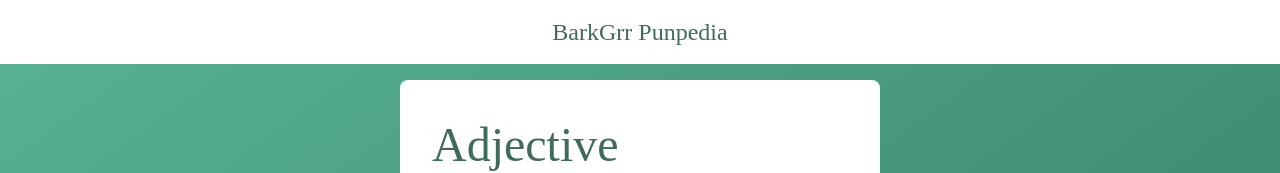
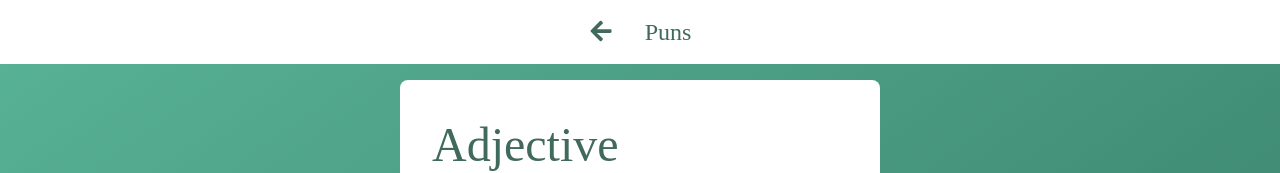
Before and after one commit to nadinejuraschek/DogPunpedia, a React (Create React App) app in the folder client/: page /pun in a window 1280 px wide. Shown: the top 173 px of the page. Built offline with nearby package versions, Linux system fonts and the light colour scheme; a web font is replaced by a local one.

Commit message:
added back button

```diff
--- a/client/src/components/App.js
+++ b/client/src/components/App.js
@@ -5,9 +5,6 @@ import {
   Switch,
   Route
 } from "react-router-dom";
-
-// COMPONENTS
-import Navbar from '../components/Navbar';
 
 // PAGES
 import Home from '../pages/Home';
@@ -22,7 +19,6 @@ function App() {
   return (
     <>
       <Router>
-        <Navbar />
         <Switch>
           <Route path='/pun/adjective'>
             <Adjective />
--- a/client/src/components/Navbar.js
+++ b/client/src/components/Navbar.js
@@ -1,18 +1,18 @@
 // REACT
 import React from 'react';
+import { Link } from 'react-router-dom';
 
 // ICONS
-// import BackIcon from '../components/BackIcon';
+import BackIcon from '../components/BackIcon';
 
-const Navbar = () => {
+const Navbar = ({ prevPage, title }) => {
     return (
         <nav>
-            {/* <BackIcon /> */}
-            {/* { pageTitle === 'Home'
-                ? null
-                : <BackIcon onClick={() => history.goBack()}/>
-            } */}
-            <p>BarkGrr Punpedia</p>
+            { prevPage
+                ? <Link to={prevPage}><BackIcon /></Link>
+                : null
+            }
+            <p>{title}</p>
         </nav>
     );
 };
--- a/client/src/index.css
+++ b/client/src/index.css
@@ -99,6 +99,7 @@ img {
 .back {
   height: 1.5rem;
   width: 1.5rem;
+  margin-right: 2rem;
 }
 
 .again-btn {
--- a/client/src/pages/AddPun.js
+++ b/client/src/pages/AddPun.js
@@ -6,6 +6,7 @@ import axios from 'axios';
 
 // COMPONENTS
 import SubmitButton from '../components/SubmitButton';
+import Navbar from '../components/Navbar';
 
 const AddPun = () => {
     const [ newPun, setNewPun ] = useState({ type: '', pun: '' });
@@ -36,6 +37,8 @@ const AddPun = () => {
     };
 
     return (
+        <>
+        <Navbar prevPage='/' title='Add a Pun' />
         <main>
             <form onSubmit={handleSubmit}>
                 <div>
@@ -70,6 +73,7 @@ const AddPun = () => {
                 <div className='submit-message'>{message}</div>
             </form>
         </main>
+        </>
     );
 };
 
--- a/client/src/pages/Adjective.js
+++ b/client/src/pages/Adjective.js
@@ -6,6 +6,9 @@ import axios from 'axios';
 
 // ICONS
 import AgainIcon from '../components/AgainIcon';
+
+// COMPONENTS
+import Navbar from '../components/Navbar';
 
 const Adjective = () => {
     const [ adjective, setAdjective ] = useState('');
@@ -26,6 +29,8 @@ const Adjective = () => {
     };
 
     return (
+        <>
+        <Navbar prevPage='/pun' title='Adjective' />
         <main>
             <div className="btn-container">
                 <button className='again-btn' onClick={getNewResult}><AgainIcon /></button>
@@ -34,6 +39,7 @@ const Adjective = () => {
                 {adjective}
             </p>
         </main>
+        </>
     );
 };
 
--- a/client/src/pages/Hashtag.js
+++ b/client/src/pages/Hashtag.js
@@ -6,6 +6,9 @@ import axios from 'axios';
 
 // ICONS
 import AgainIcon from '../components/AgainIcon';
+
+// COMPONENTS
+import Navbar from '../components/Navbar';
 
 const Hashtag = () => {
     const [ hashtag, setHashtag ] = useState('');
@@ -26,6 +29,8 @@ const Hashtag = () => {
     };
 
     return (
+        <>
+        <Navbar prevPage='/' title='Hashtag'  />
         <main>
             <div className="btn-container">
                 <button className='again-btn' onClick={getNewResult}><AgainIcon /></button>
@@ -34,6 +39,7 @@ const Hashtag = () => {
                 {hashtag}
             </p>
         </main>
+        </>
     );
 };
 
--- a/client/src/pages/Home.js
+++ b/client/src/pages/Home.js
@@ -4,9 +4,12 @@ import { Link } from 'react-router-dom';
 
 // COMPONENTS
 import Button from '../components/Button';
+import Navbar from '../components/Navbar';
 
 const Home = () => {
     return (
+        <>
+        <Navbar title='BarkGrr Punpedia' />
         <main>
             <Link to='/pun'>
                 <Button title='Puns' icon='book' />
@@ -18,6 +21,7 @@ const Home = () => {
                 <Button title='New Pun' icon='plus' />
             </Link>
         </main>
+        </>
     );
 };
 
--- a/client/src/pages/Noun.js
+++ b/client/src/pages/Noun.js
@@ -6,6 +6,9 @@ import axios from 'axios';
 
 // ICONS
 import AgainIcon from '../components/AgainIcon';
+
+// COMPONENTS
+import Navbar from '../components/Navbar';
 
 const Noun = () => {
     const [ noun, setNoun ] = useState('');
@@ -26,6 +29,8 @@ const Noun = () => {
     };
 
     return (
+        <>
+        <Navbar prevPage='/pun' title='Noun'  />
         <main>
             <div className="btn-container">
                 <button className='again-btn' onClick={getNewResult}><AgainIcon /></button>
@@ -34,6 +39,7 @@ const Noun = () => {
                 {noun}
             </p>
         </main>
+        </>
     );
 };
 
--- a/client/src/pages/Phrase.js
+++ b/client/src/pages/Phrase.js
@@ -6,6 +6,9 @@ import axios from 'axios';
 
 // ICONS
 import AgainIcon from '../components/AgainIcon';
+
+// COMPONENTS
+import Navbar from '../components/Navbar';
 
 const Phrase = () => {
     const [ phrase, setPhrase ] = useState('');
@@ -26,6 +29,8 @@ const Phrase = () => {
     };
 
     return (
+        <>
+        <Navbar prevPage='/pun' title='Phrase'  />
         <main>
             <div className="btn-container">
                 <button className='again-btn' onClick={getNewResult}><AgainIcon /></button>
@@ -34,6 +39,7 @@ const Phrase = () => {
                 {phrase}
             </p>
         </main>
+        </>
     );
 };
 
--- a/client/src/pages/Puns.js
+++ b/client/src/pages/Puns.js
@@ -5,9 +5,13 @@ import { Link } from 'react-router-dom';
 // COMPONENTS
 import Button from '../components/Button';
 
+// COMPONENTS
+import Navbar from '../components/Navbar';
+
 const Puns = () => {
     return (
         <>
+        <Navbar prevPage='/' title='Puns'  />
         <main>
             <Link to='/pun/adjective'>
                 <Button title='Adjective' />
```
